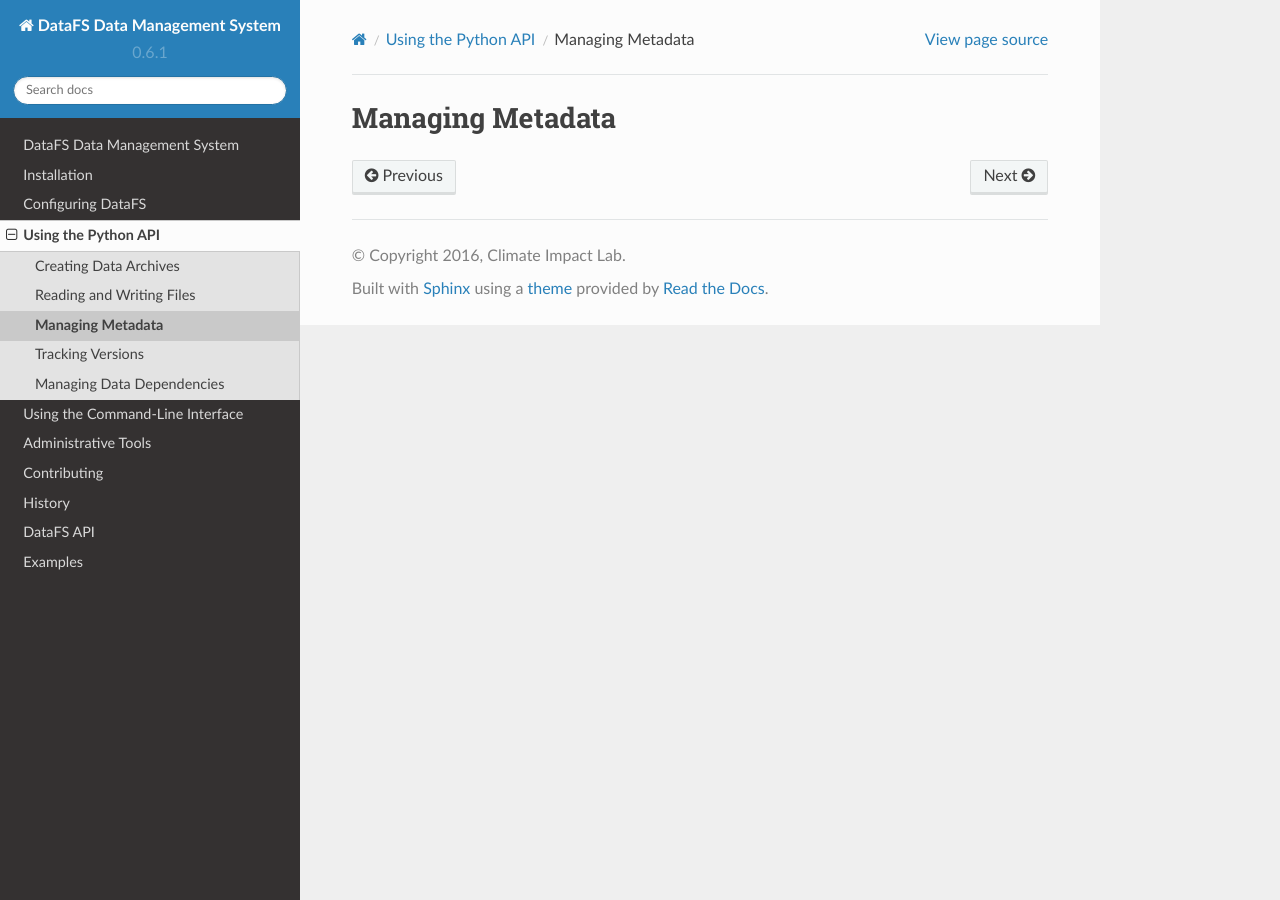
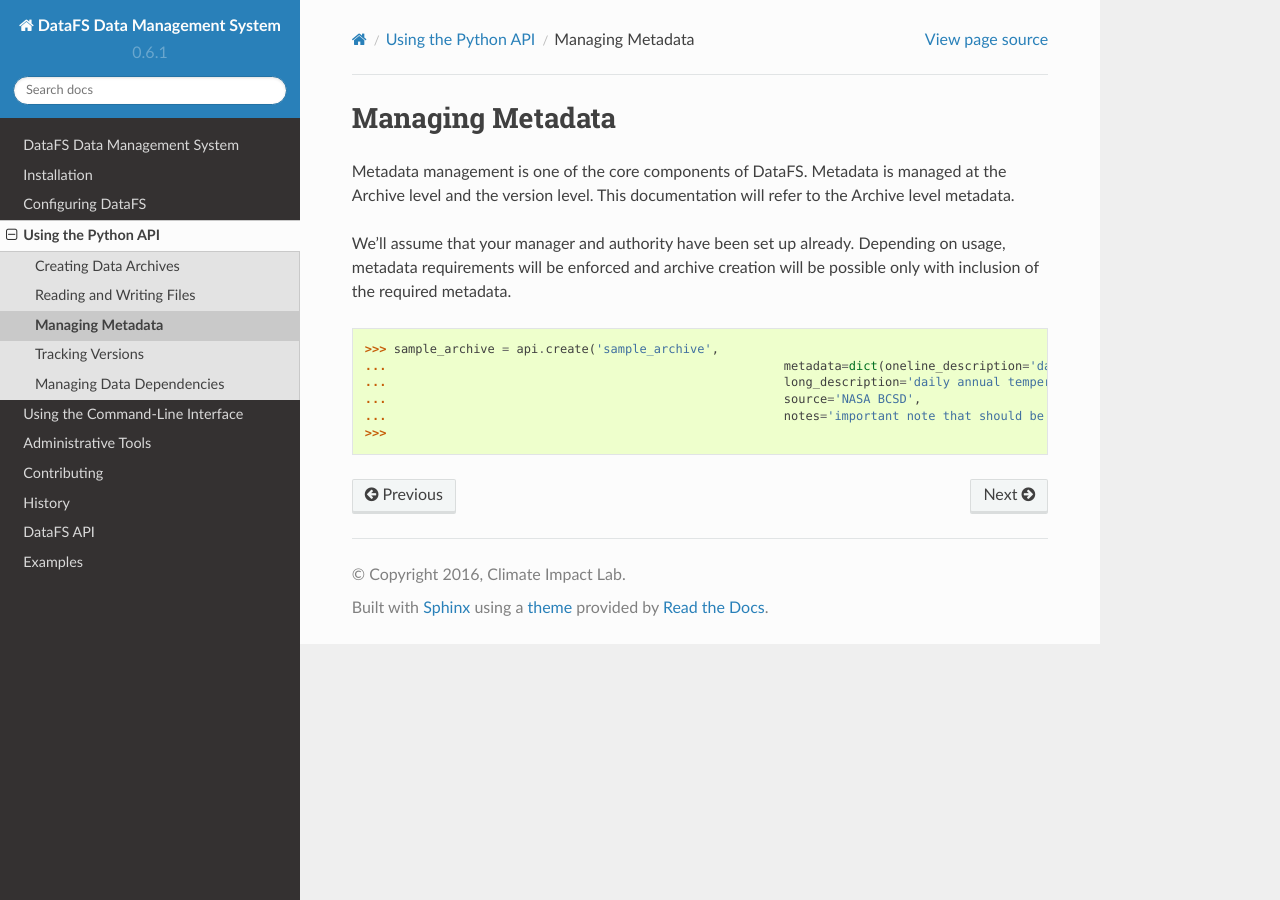
Before and after one commit to ClimateImpactLab/DataFS, a Sphinx documentation site: the page built from docs/pythonapi.metadata.rst, in a window 1280 px wide. Built offline with Sphinx 7.4.7 and the Read the Docs theme 2.0.0, drawn with Linux system fonts in a browser that asks for light colours; the version number is read from the project's files by our own code.

Commit message:
pythonapi.medatada

```diff
--- a/docs/pythonapi.metadata.rst
+++ b/docs/pythonapi.metadata.rst
@@ -3,3 +3,19 @@
 =================
 Managing Metadata
 =================
+
+
+Metadata management is one of the core components of DataFS. Metadata is managed at the Archive level and the version level. This documentation will refer to the Archive level metadata.
+
+
+We'll assume that your manager and authority have been set up already. Depending on usage, metadata requirements will be enforced and archive creation will be possible only with inclusion of the required metadata.
+
+
+.. code-block:: python
+
+	>>> sample_archive = api.create('sample_archive',
+	...							  metadata=dict(oneline_description='daily annual temp by admin region',
+	...							  long_description='daily annual temperature in degrees kelvin, organized ...							by admin region2 as defined by the united nations',
+	...							  source='NASA BCSD',
+	...						  	  notes='important note that should be remembered when using this archive'))
+	>>>
```
